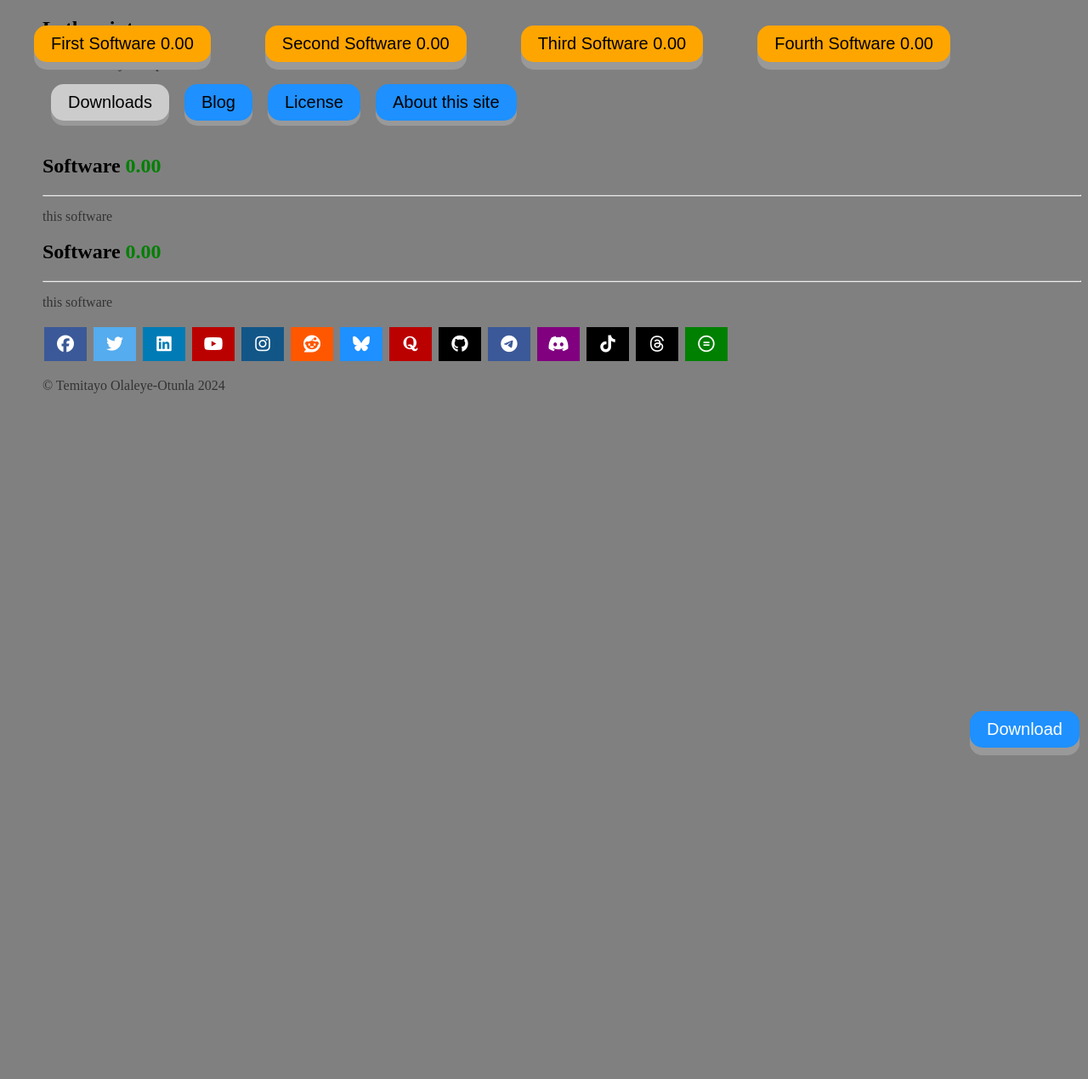
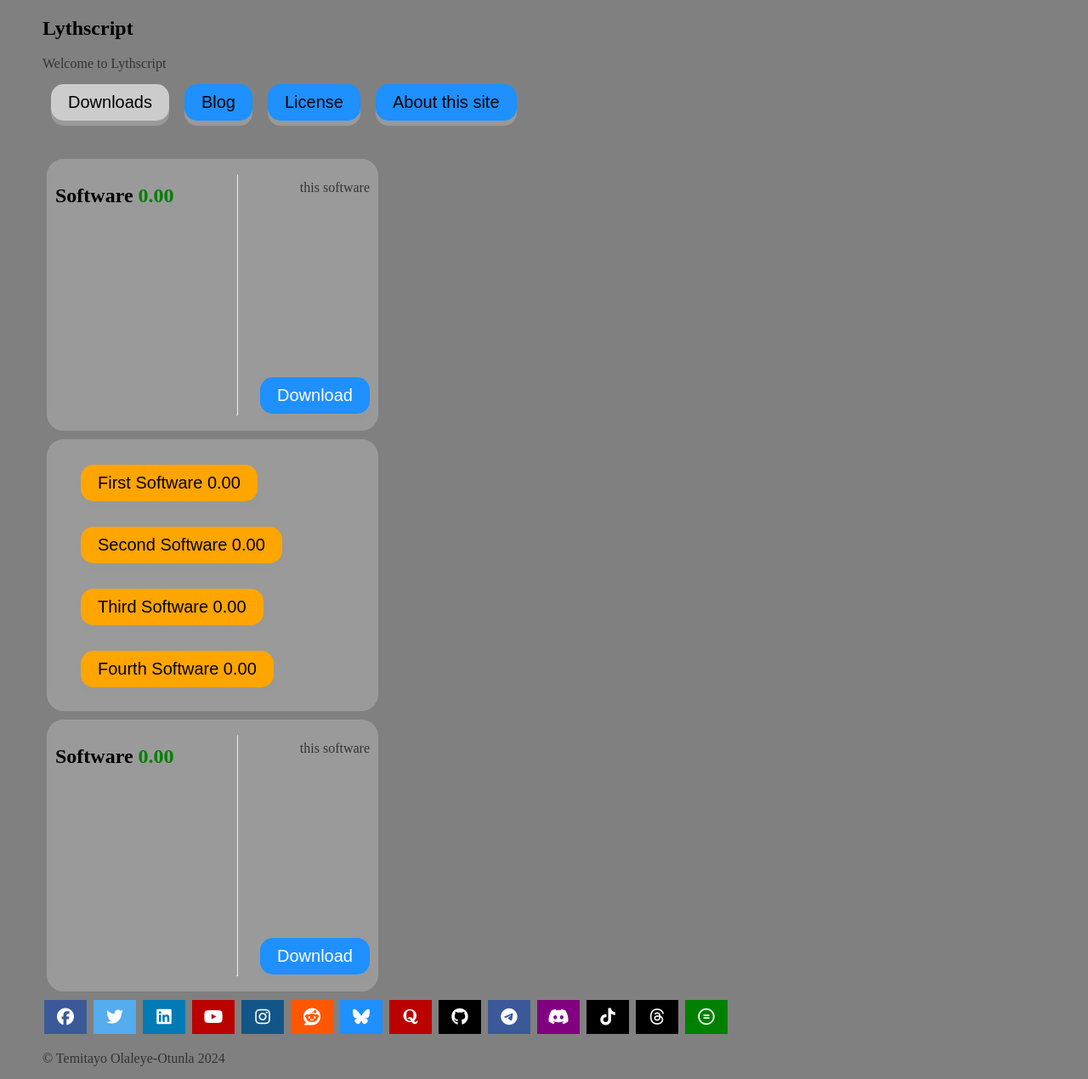
Before and after one commit to lythwind/lythwind.github.io, a Jekyll site: the page built from desktop.html, in a window 1280 px wide. Shown: the whole page at 85% size. Built offline with Jekyll 4.4.1, drawn with Linux system fonts in a browser that asks for light colours; nearby versions of some CDN libraries; before the commit the page ends 900 px from its top, so only the background shows below that.

Commit message:
Update desktop.html

```diff
--- a/desktop.html
+++ b/desktop.html
@@ -18,7 +18,7 @@ description: Welcome to Lythscript
 <div id="downloads" class="tabcontent">
 
 
-<div class = "bdiv-container">
+<div class = "flex-container">
   <h2>Software <font color="green">0.00</font></h2>
 	<hr>
   <p>this software </p>
@@ -27,7 +27,7 @@ description: Welcome to Lythscript
   </div>
 </div>
 
-	<div class = "bdiv-container">
+	<div class = "flex-container">
 
   <div class = "bdiv2">
   <button class= "bn" onclick="document.location='#'">First Software 0.00</button>
@@ -37,7 +37,7 @@ description: Welcome to Lythscript
   </div>
 	</div>
 
-<div class = "bdiv-container">
+<div class = "flex-container">
   <h2>Software <font color="green">0.00</font></h2>
 	<hr>
   <p>this software </p>
```
